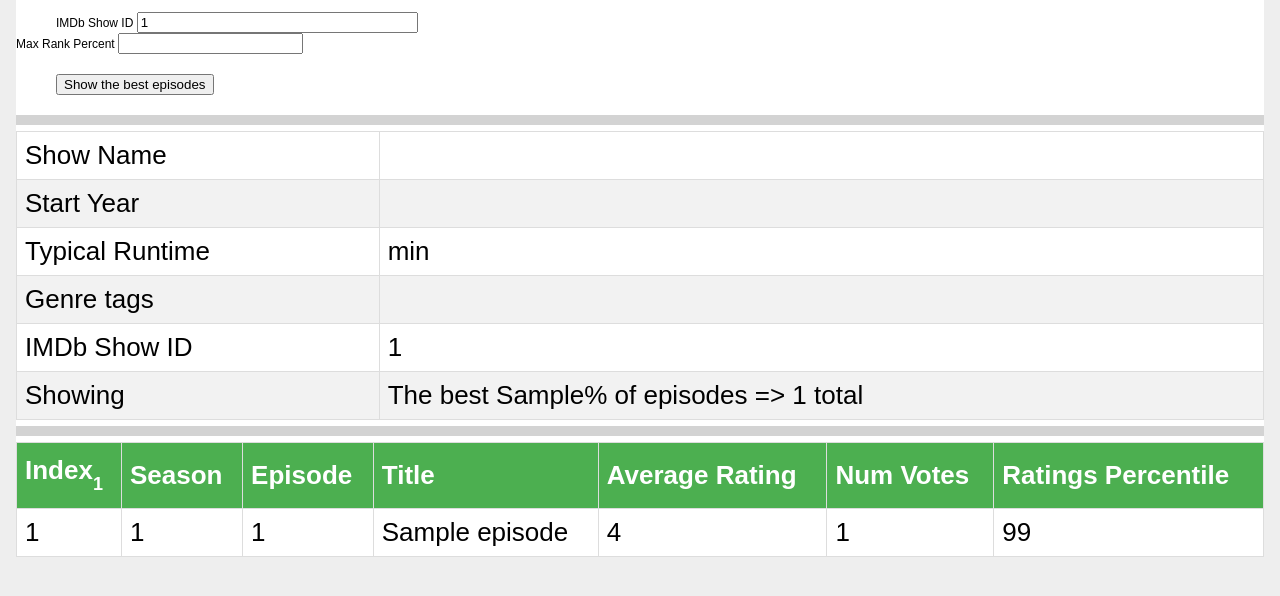
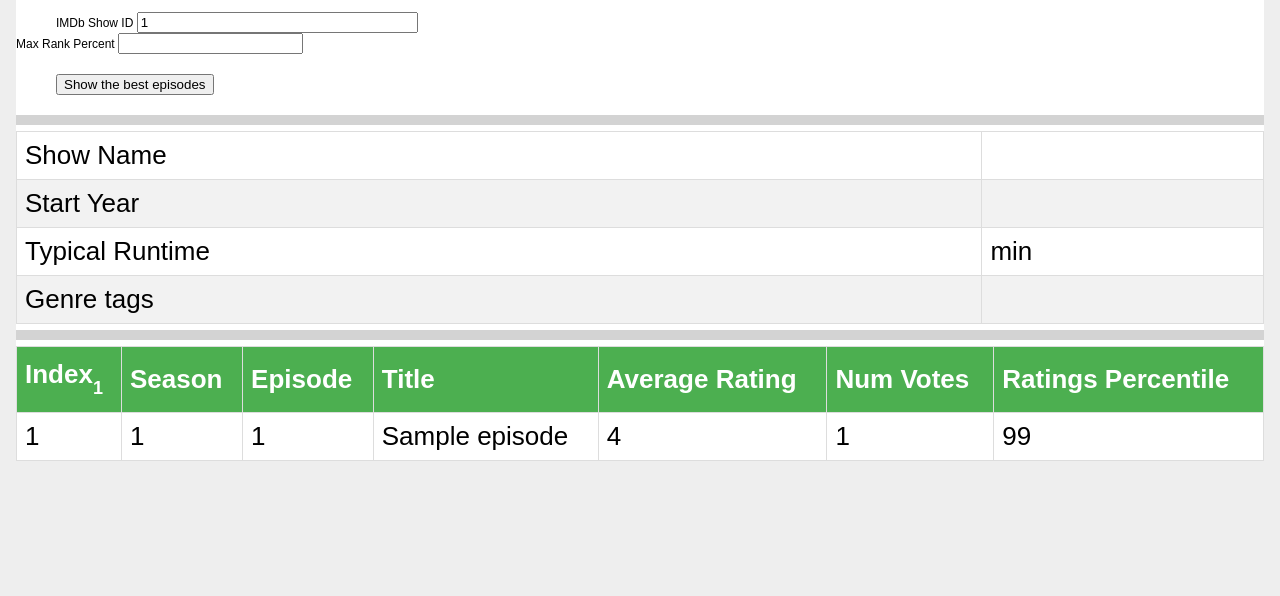
Before and after one commit to simnim/nh_website, a Flask app: template templates/episodes.html in a window 1280 px wide. Shown: the part 54-650 px from the top of the page. Run offline with Flask 2, Linux system fonts and the light colour scheme; the template is opened without the code that fills it: values that come from a table or form of the project are taken from there, most other values are stand-ins (such as "Sample title", 1, 10 or a date in 2020).

Commit message:
More progress. Works, but needs better css.

```diff
--- a/serve_top_episodes.py
+++ b/serve_top_episodes.py
@@ -8,13 +8,6 @@
 from wtforms import IntegerField, StringField, SubmitField
 
 # from wtforms.validators import DataRequired
-
-
-class IMDbForm(FlaskForm):
-    imdb_show_id = StringField("IMDb Show ID")
-    max_rank_pct = IntegerField("Max Rank Percent")
-    submit = SubmitField("Show the best episodes")
-
 
 if hasattr(__builtins__, "__IPYTHON__"):
     THIS_SCRIPT_DIR = os.getcwd()
@@ -35,6 +28,12 @@
 Mobility(app)
 
 
+class IMDbForm(FlaskForm):
+    imdb_show_id = StringField("IMDb Show ID")
+    max_rank_pct = IntegerField("Max Rank Percent")
+    submit = SubmitField("Show the best episodes")
+
+
 @app.route("/", methods=["GET", "POST"])
 @app.route("/index", methods=["GET", "POST"])
 @app.route("/episodes", methods=["GET", "POST"])
@@ -45,7 +44,6 @@
 def only_powerful_episodes(imdb_show_id=None, max_rank_pct=20):
     # For now just query for tt0112178 = star trek voyager and percent to keep of 20
     form = IMDbForm()
-    print("derp")
     if request.method == "POST":
         if form.imdb_show_id.data:
             return redirect(
@@ -57,7 +55,6 @@
             )
         else:
             return redirect(url_for("only_powerful_episodes"))
-    print("derps")
     show_meta = QUERIES.get_basic_show_info(conn, imdb_show_id=imdb_show_id)
     episodes = QUERIES.get_top_episodes_for_show(
         conn, imdb_show_id=imdb_show_id, max_rank_pct=max_rank_pct
--- a/templates/episodes.html
+++ b/templates/episodes.html
@@ -27,8 +27,6 @@
             <tr> <td> Start Year </td> <td> {{ show_meta.startYear }} </td> </tr>
             <tr> <td> Typical Runtime </td> <td> {{ show_meta.runtimeMinutes }} min</td> </tr>
             <tr> <td> Genre tags </td> <td> {{ show_meta.genres }} </td> </tr>
-            <tr> <td> IMDb Show ID </td> <td> {{ imdb_show_id }} </td> </tr>
-            <tr> <td> Showing</td> <td> The best {{ max_rank_pct }}% of episodes => {{ episodes|length }} total</td> </tr>
         </table>
         <hr>
     </div>
@@ -75,6 +73,7 @@
     <ul>
         <li> <a href="/episodes/tt0112178/20">Star Trek: Voyager</a> </li>
         <li> <a href="/episodes/tt0106145/20">Star Trek: Deep Space Nine</a> </li>
+        <li> <a href="/episodes/tt0407362/20">Battlestar Galactica</a> </li>
     </ul>
 
    {% endif %}
```
